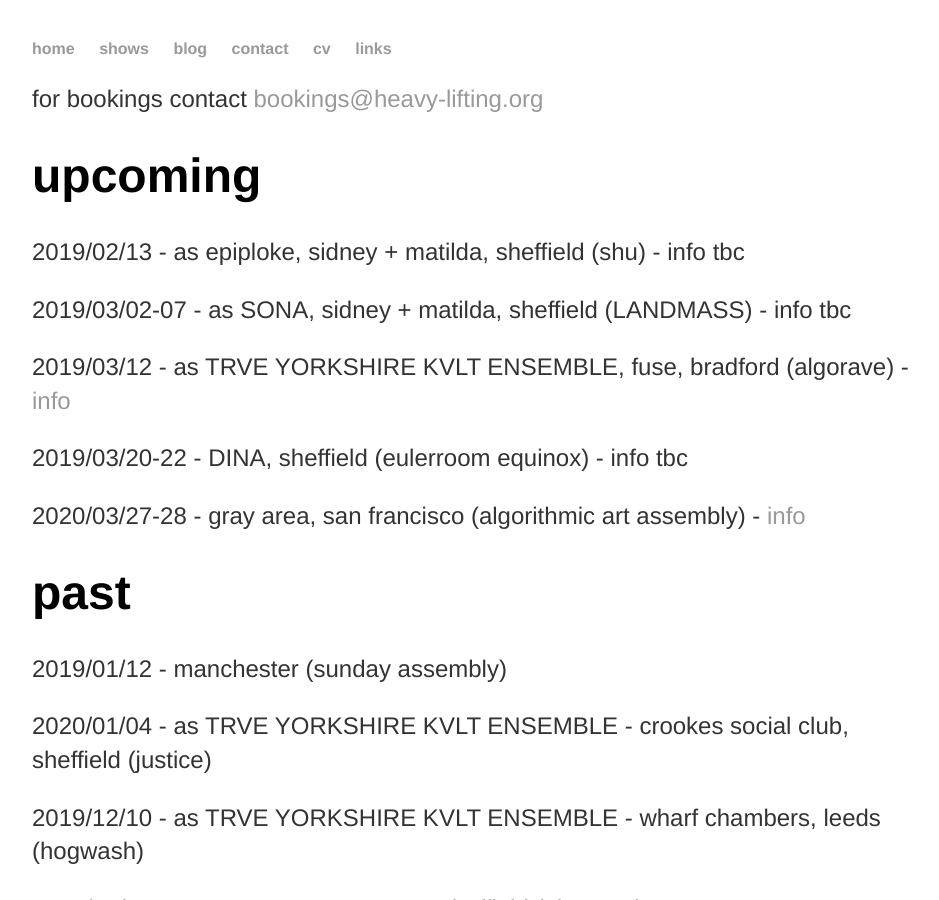
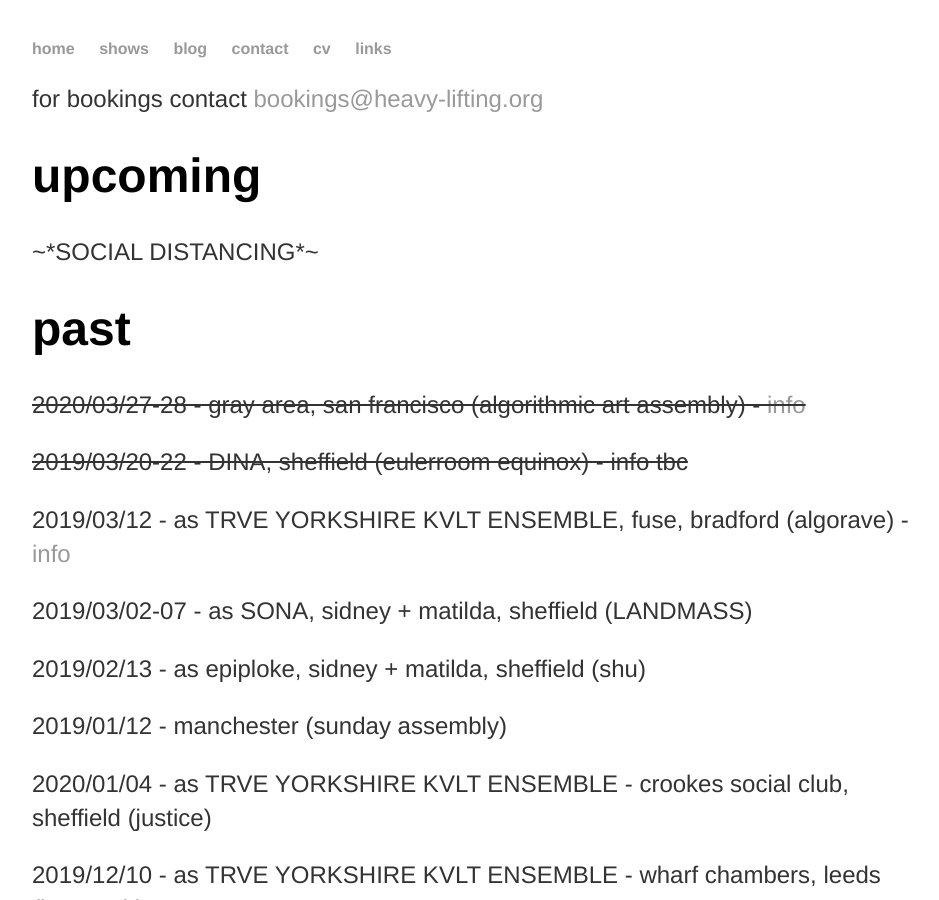
Before and after one commit to heavy-lifting/heavy-lifting.github.io, a Jekyll site: the page built from shows.html, in a window 1280 px wide and 900 px high. Shown: the whole window, without its empty margins (160-1099 px from the left). Built offline with Jekyll 4.4.1, drawn with Linux system fonts in a browser that asks for light colours.

Commit message:
Update shows.html

```diff
--- a/shows.html
+++ b/shows.html
@@ -9,6 +9,7 @@ title: shows
 	<h1>upcoming</h1>
 
 
+	<p>~*SOCIAL DISTANCING*~</p>
 
 
 
@@ -17,23 +18,30 @@ title: shows
 
 
 
-	<p>2019/02/13 - as epiploke, sidney + matilda, sheffield (shu) - info tbc</p>
 
-	<p>2019/03/02-07 - as SONA, sidney + matilda, sheffield (LANDMASS) - info tbc</p>
 
-	<p>2019/03/12 - as TRVE YORKSHIRE KVLT ENSEMBLE, fuse, bradford (algorave) - <a href="https://www.visitbradford.com/thedms.aspx?dms=3&feature=1007&venue=1736730" target="_blank">info</a></p>
 
-	<p>2019/03/20-22 - DINA, sheffield (eulerroom equinox) - info tbc</p>
 
-	<eulerroom equinox>
 
-	<p>2020/03/27-28 - gray area, san francisco (algorithmic art assembly) - <a href="https://grayarea.org/event/algorithmic-art-assembly-2020/" target="_blank">info</a></p>
 
 </div>
 
 <div class="past">
 
 	<h1>past</h1>
+
+	<p><s>2020/03/27-28 - gray area, san francisco (algorithmic art assembly) - <a href="https://grayarea.org/event/algorithmic-art-assembly-2020/" target="_blank">info</a></s></p>
+
+
+	<p><s>2019/03/20-22 - DINA, sheffield (eulerroom equinox) - info tbc</s></p>
+
+
+	<p>2019/03/12 - as TRVE YORKSHIRE KVLT ENSEMBLE, fuse, bradford (algorave) - <a href="https://www.visitbradford.com/thedms.aspx?dms=3&feature=1007&venue=1736730" target="_blank">info</a></p>
+
+
+	<p>2019/03/02-07 - as SONA, sidney + matilda, sheffield (LANDMASS)</p>
+
+	<p>2019/02/13 - as epiploke, sidney + matilda, sheffield (shu)</p>
 
 	<p>2019/01/12 - manchester (sunday assembly)</p>
 
```
